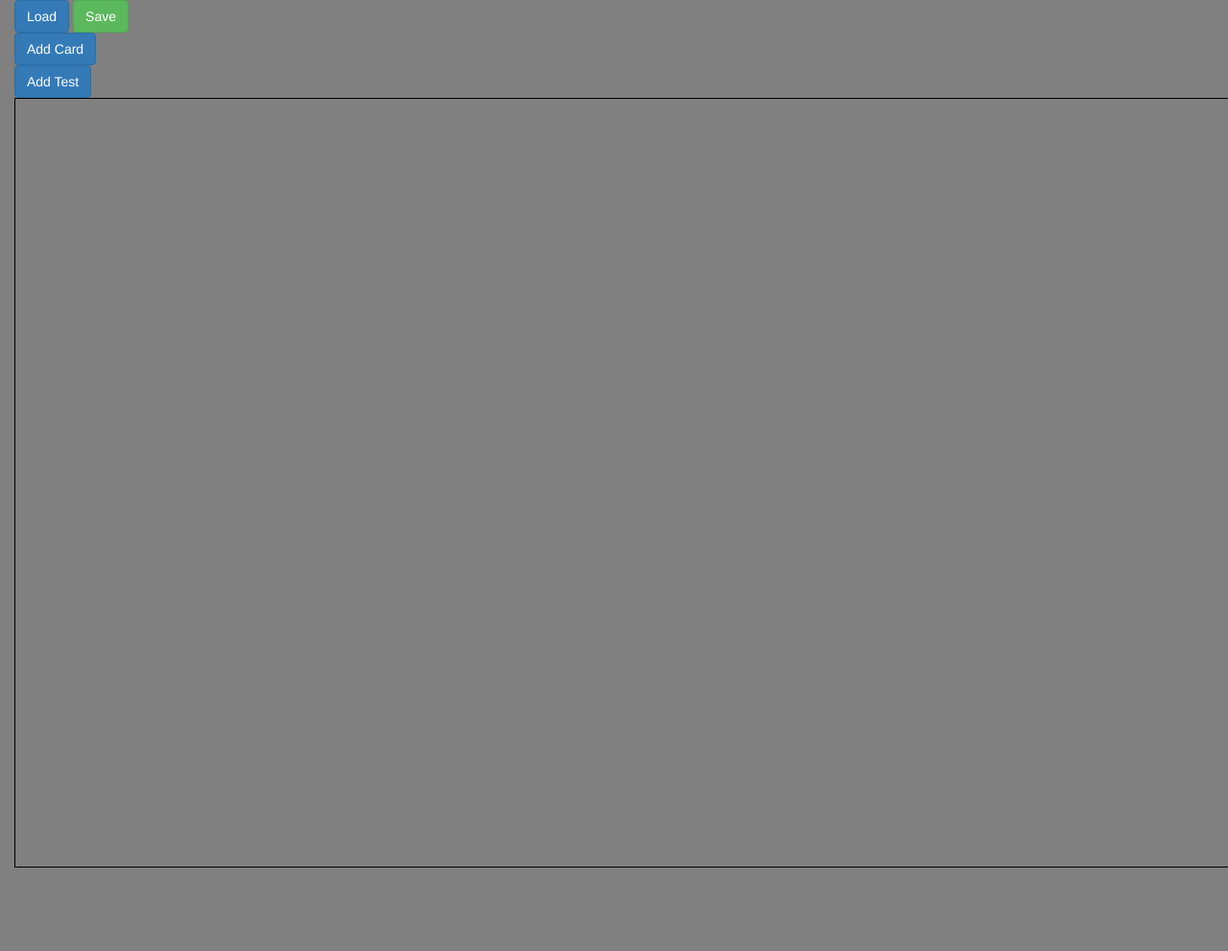
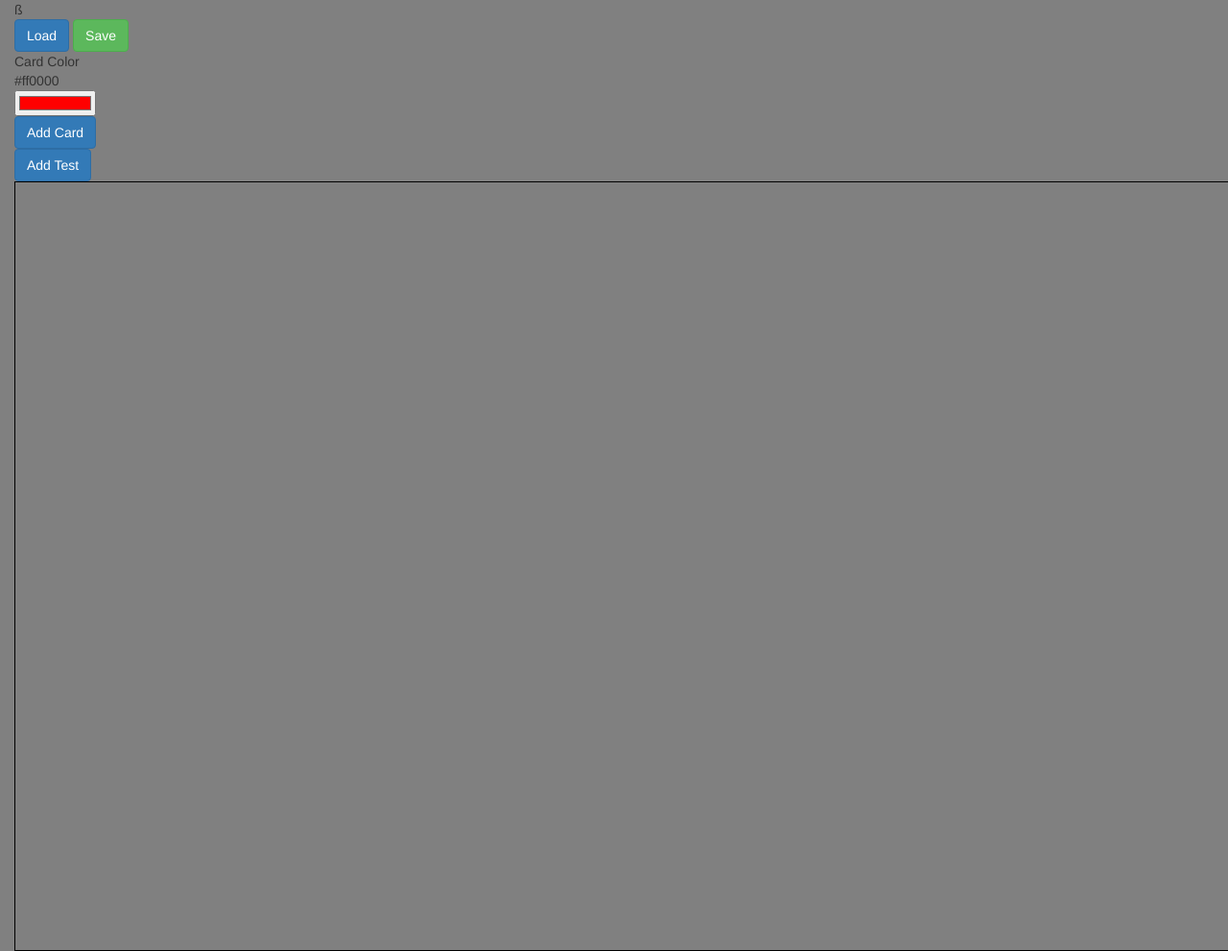
Before and after one commit to RandyWeyer/Nodes, a plain HTML site: page nodes.html in a window 1280 px wide. Shown: the whole page at 96% size. Before the commit the page ends 904 px from the top, so only its background shows below. Drawn offline with Linux system fonts and the light colour scheme.

Commit message:
add color picker

```diff
--- a/css/styles.css
+++ b/css/styles.css
@@ -44,4 +44,8 @@ textarea {
 .card-body {
   display: none;
 }
+
+#htmll5DIV {
+  width:100px;
+}
 /*card editor*/
--- a/js/scripts.js
+++ b/js/scripts.js
@@ -44,4 +44,6 @@ grid();
     raf = window.requestAnimationFrame(draw);
   }
 
+
+
 });
--- a/nodes.html
+++ b/nodes.html
@@ -9,7 +9,9 @@
   <script src="js/scripts.js"></script>
   <script src="js/drag.js"></script>
   <script src="js/FileSaver.js"></script>
-  <script src="js/saveProject.js"></script>
+  <script src="js/saveProject.js"></script>ß
+
+
   <!-- <script src="js/edit-card.js"></script> -->
 
   <title>Nodes</title>
@@ -23,6 +25,27 @@
     <!-- Button to Open the Save Modal -->
     <button type="button" class="btn btn-success" data-toggle="modal" data-target="#myModalSave">Save</button>
     <!-- //End Master -->
+
+<!-- ################################################################################ -->
+
+    <!-- color picker -->
+  <div id = "htmll5DIV"> Card Color <span id = hexiColor>____________</span>
+      <input type="color" id="html5colorpicker" value="#ff0000" style="width:85%;">
+
+      <script>
+      function getHexColor(){
+        $("#hexiColor").html("dfsdfsds");
+        var hex = document.getElementById("html5colorpicker").value;
+        console.log(hex);
+        $("#hexiColor").html(hex);
+      }
+      getHexColor();
+
+      </script>
+  </div>
+
+<!-- ################################################################################ -->
+
 </div>
 
 
```
Also changed, not shown: js/colors.js (added, +35 -0 lines). Lines whose indentation alone changed are shown as unchanged.
